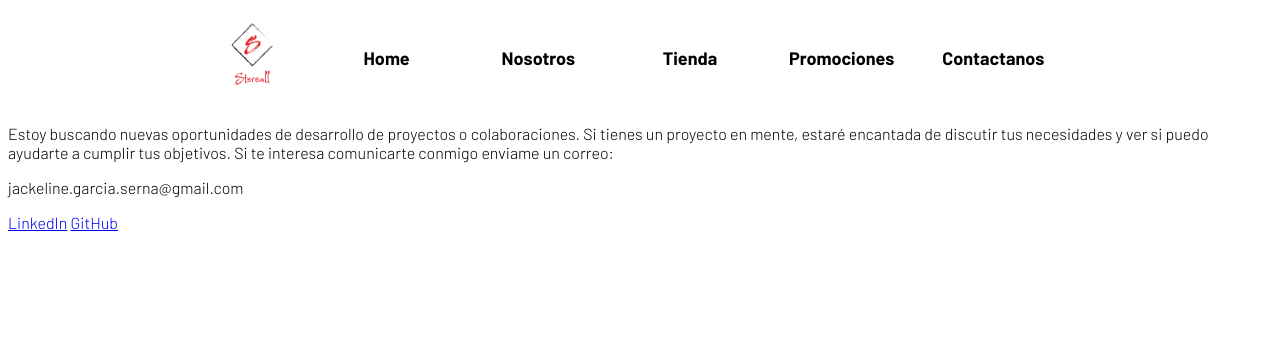
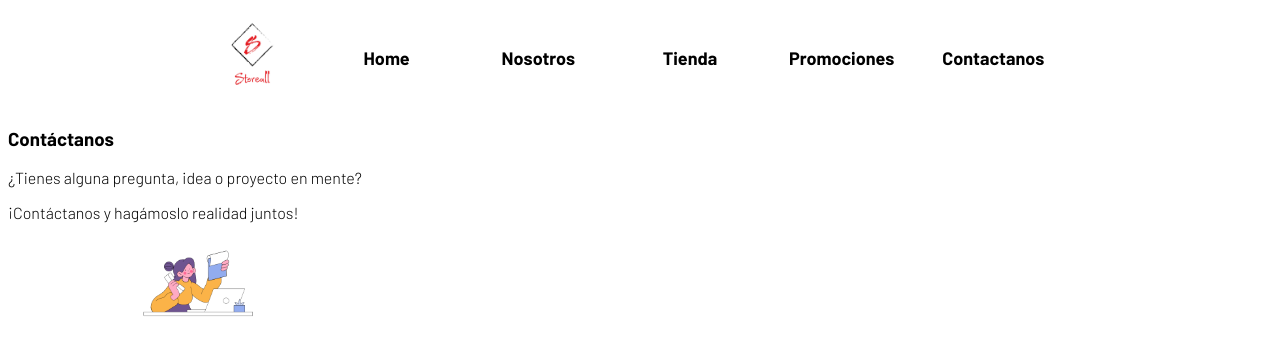
Before and after one commit to JackelineGS/Store-Project, a website with bundled scripts: page src/index.html in a window 1280 px wide. Both pictures are taken after a click on the button "Contactanos". Built offline with nearby package versions, Linux system fonts and the light colour scheme; no server answers; a web font is replaced by a local one.

Commit message:
We start with contact page

```diff
--- a/src/components/contactanos.js
+++ b/src/components/contactanos.js
@@ -16,20 +16,16 @@ const contactanos = (navigateTo) => {
     </div>
     </header>
     <main class='contactMain'>
-      <div class='dContact'>
-        <div class='divInfo'>
-          <p class='request'> Estoy buscando nuevas oportunidades de desarrollo de proyectos o colaboraciones.
-          Si tienes un proyecto en mente, estaré encantada de discutir tus necesidades
-          y ver si puedo ayudarte a cumplir tus objetivos. Si te interesa comunicarte conmigo enviame un correo:
-          </p>
-          <p class='correo'>jackeline.garcia.serna@gmail.com</p>
-          <a class='ancorLink' href='https://www.linkedin.com/in/jackeline-garcia-ramh/' target='_blank'  type='button'>LinkedIn</a>
-          <a class='ancorGit' href='https://github.com/JackelineGS' target='_blank' type='button'>GitHub</a>
+     <div class='dContact'>
+        <div class='divContactText'>
+          <h3 class='encabezadoContact'> Contáctanos </h3>
+          <p class='pregunta'>¿Tienes alguna pregunta, idea o proyecto en mente? </p>
+          <p class='pregunta_dos'> ¡Contáctanos y hagámoslo realidad juntos! </p>
+          <div class='imgContact'></div>
         </div>
-        <div class='contactImg'>
-        <div class='imgForest'></div>
+        <div class='formContact'></div>
         </div>
-        </div>
+     </div>
     </main>
     `;
 
--- a/src/styles/contactanos.css
+++ b/src/styles/contactanos.css
@@ -25,11 +25,11 @@ body {
     justify-content: center;
   }
 
-  .logoDev {
+  .imgContact {
     display: flex;
     position: relative;
     display: block;
-    width: 100px;
+    width: 30%;
     height: 90px;
     object-fit: contain;
     align-items: center;
@@ -37,7 +37,7 @@ body {
     background-size:contain;
     background-repeat: no-repeat;
     margin: 0;
-    background-image: url('../assets/firstLogo.PNG');
+    background-image: url('../assets/conversation.png');
 
   }
 
```
Also changed, not shown: src/assets/conversation.png (added).
